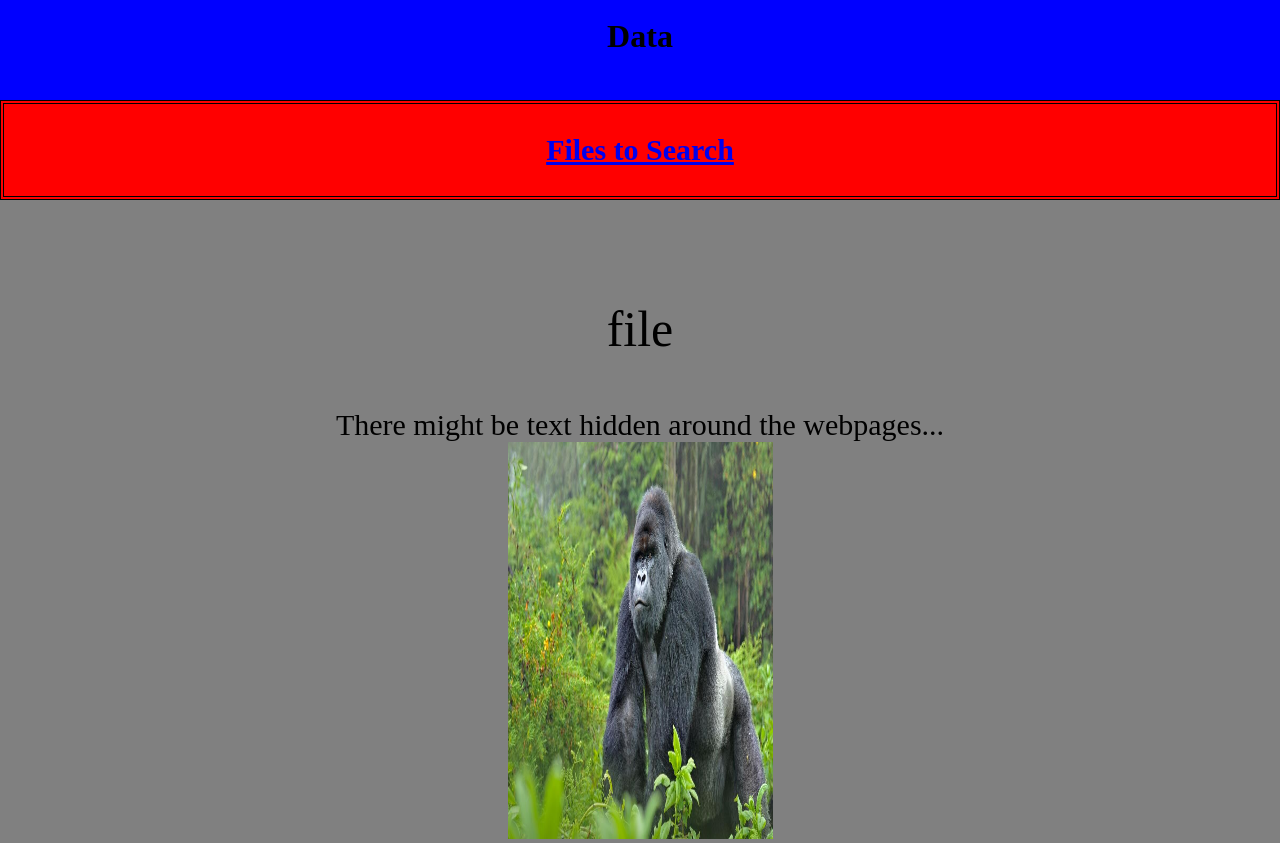
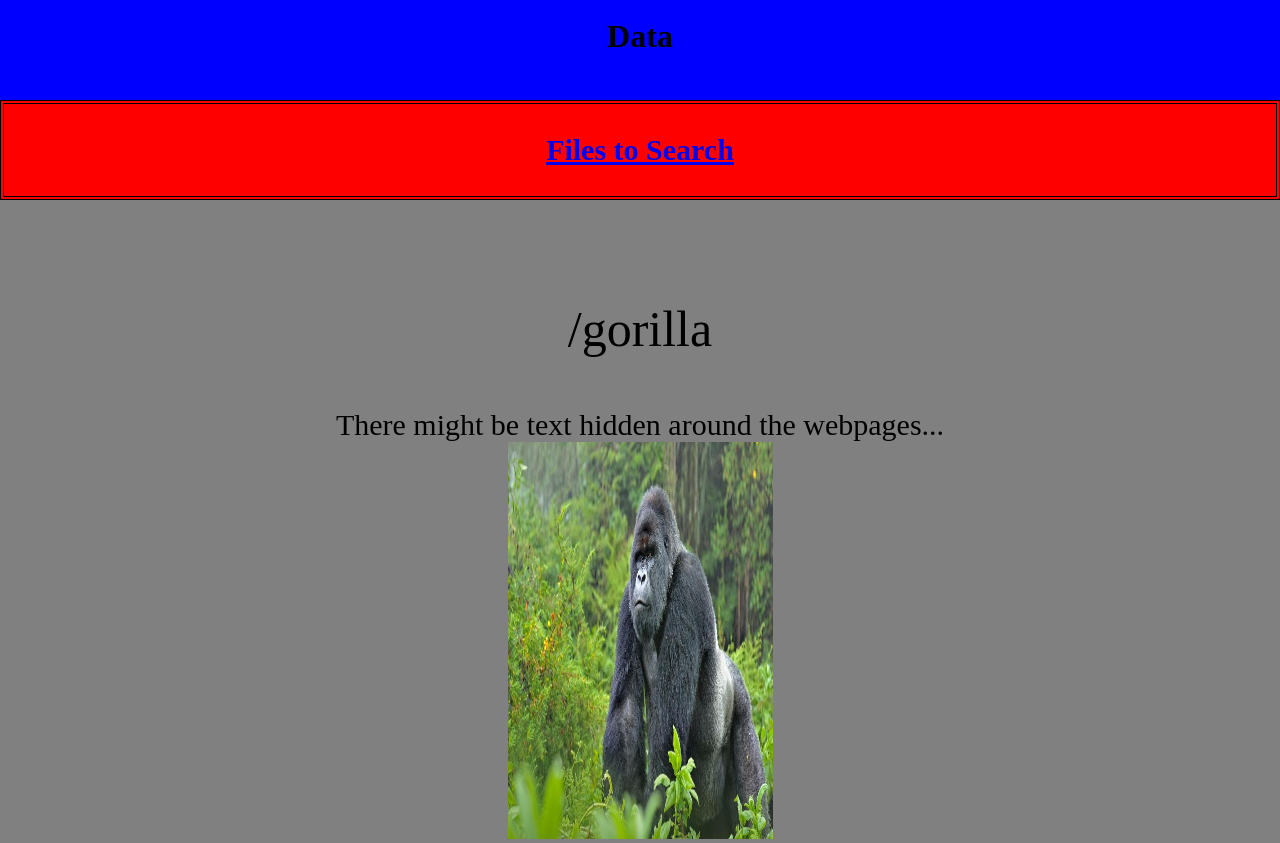
Before and after one commit to Blibbin/ctfProject2, a plain HTML site: page assets/data.html in a window 1280 px wide. Drawn offline with Linux system fonts and the light colour scheme.

Commit message:
Update data.html

```diff
--- a/assets/data.html
+++ b/assets/data.html
@@ -24,7 +24,7 @@
                 <th><a style="font-size: 30px;" href="../assets/files.zip" download>Files to Search</a></th>
             </tr>
         </table>
-        <p style="text-align: center; font-size: 50px;">file</p>
+        <p style="text-align: center; font-size: 50px;">/gorilla</p>
         <p style="text-align: center; font-size: 30px; margin-bottom:0;">There might be text hidden around the webpages...</p>
         <div class="image-container">
             <img class="image" src="../images/gorillas.jpg" alt="gorilla" style="align-items: center; width: 265px; height: 397px">
```
